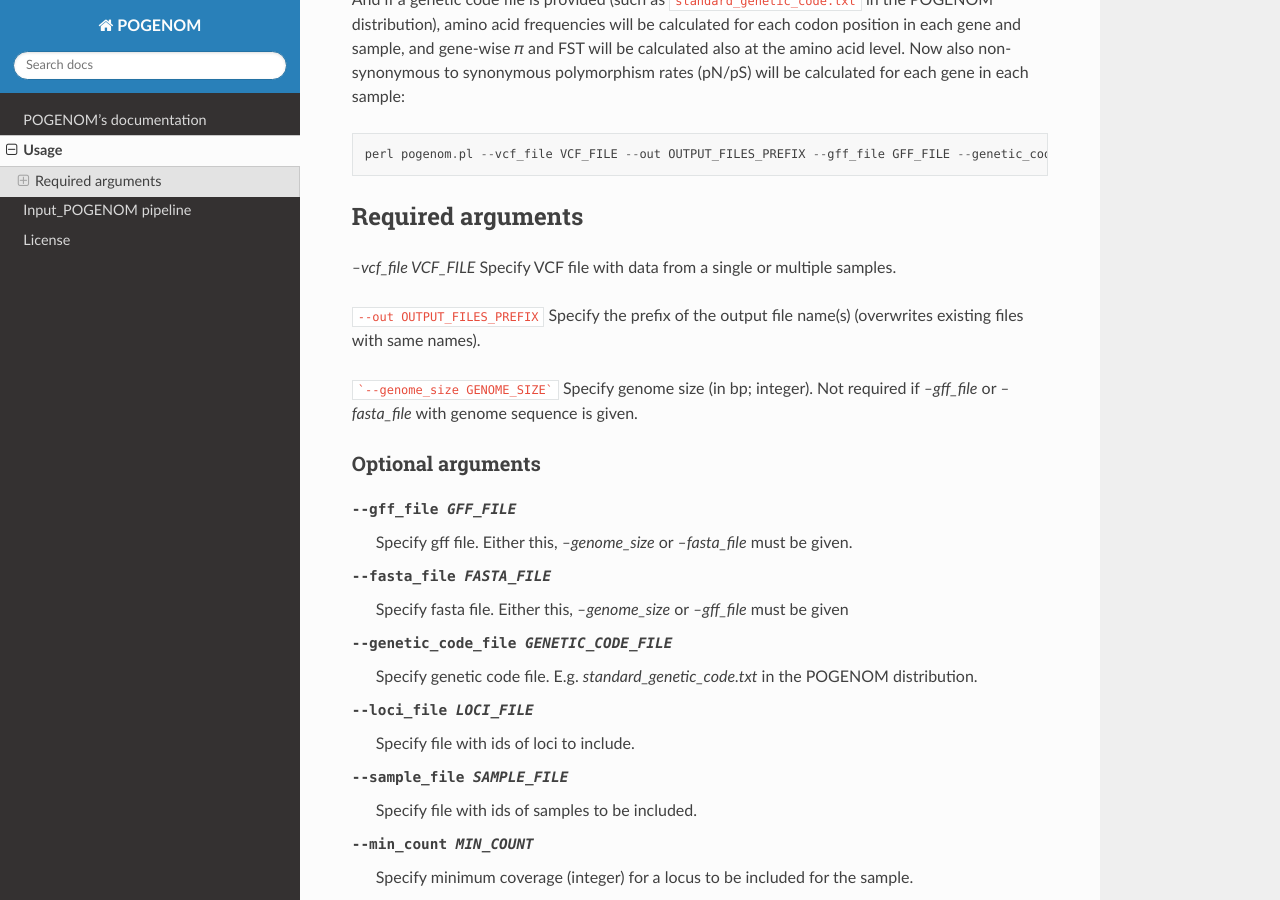
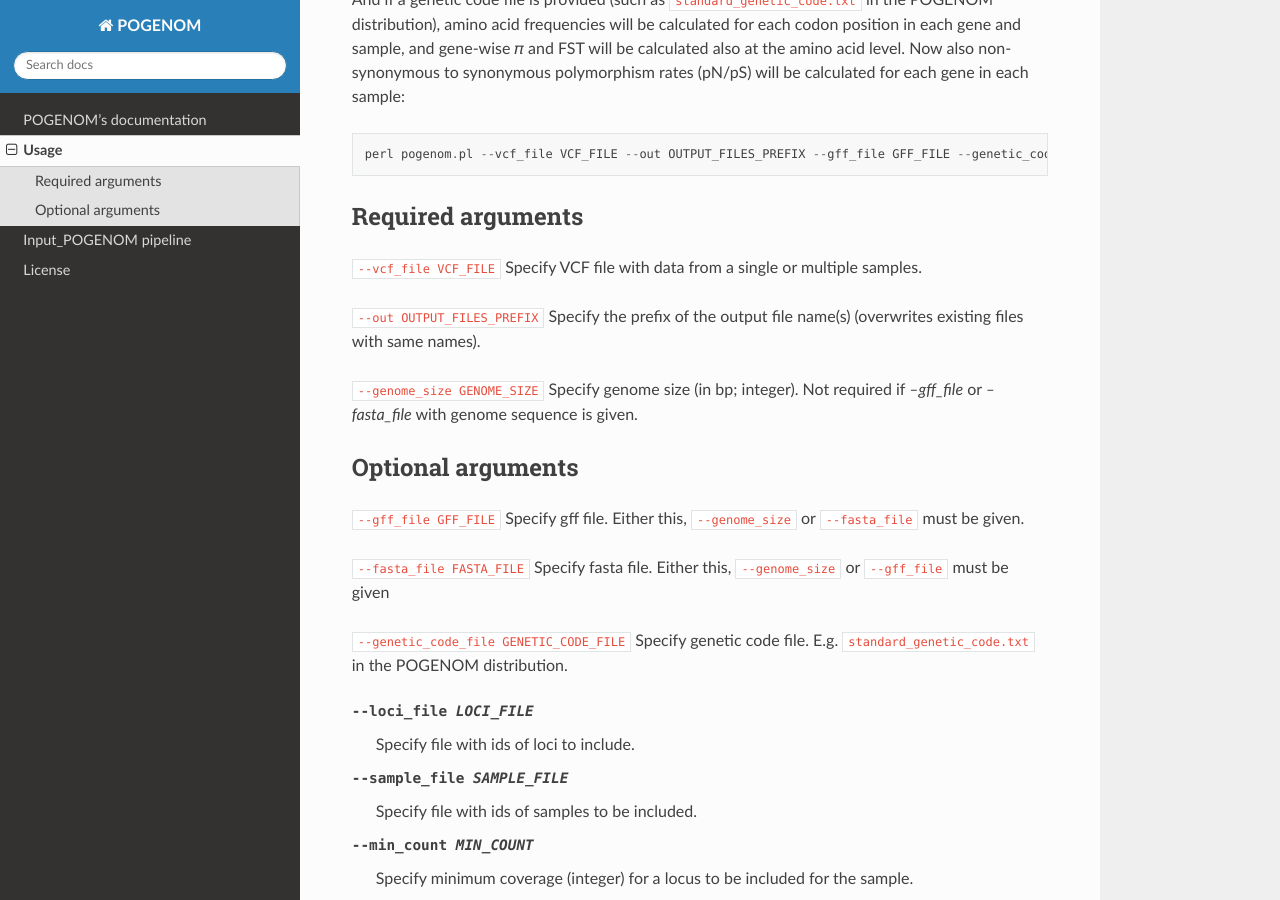
Before and after one commit to EnvGen/POGENOM, a Sphinx documentation site: the page built from docs/source/Usage_POGENOM.rst, in a window 1280 px wide and 900 px high, scrolled down 631 px. Built offline with Sphinx 7.4.7 and the Read the Docs theme 2.0.0, drawn with Linux system fonts in a browser that asks for light colours; some of the changed lines change nothing that is shown.

Commit message:
Update Usage_POGENOM.rst

````diff
--- a/docs/source/Usage_POGENOM.rst
+++ b/docs/source/Usage_POGENOM.rst
@@ -25,24 +25,21 @@ And if a genetic code file is provided (such as ``standard_genetic_code.txt`` in
 Required arguments
 ------------------
 
-`--vcf_file VCF_FILE` Specify VCF file with data from a single or multiple samples.
+``--vcf_file VCF_FILE`` Specify VCF file with data from a single or multiple samples.
 
 ``--out OUTPUT_FILES_PREFIX`` Specify the prefix of the output file name(s) (overwrites existing files with same names).
 
-```--genome_size GENOME_SIZE``` Specify genome size (in bp; integer). Not required if `--gff_file` or `--fasta_file` with genome sequence is given.
+``--genome_size GENOME_SIZE`` Specify genome size (in bp; integer). Not required if `--gff_file` or `--fasta_file` with genome sequence is given.
 
 
 Optional arguments
-^^^^^^^^^^^^^^^^^^
+------------------
 
---gff_file GFF_FILE
- Specify gff file. Either this, `--genome_size` or `--fasta_file` must be given.
+``--gff_file GFF_FILE`` Specify gff file. Either this, ``--genome_size`` or ``--fasta_file`` must be given.
 
---fasta_file FASTA_FILE
- Specify fasta file. Either this, `--genome_size` or `--gff_file` must be given
+``--fasta_file FASTA_FILE`` Specify fasta file. Either this, ``--genome_size`` or ``--gff_file`` must be given
 
---genetic_code_file GENETIC_CODE_FILE
- Specify genetic code file. E.g. `standard_genetic_code.txt` in the POGENOM distribution.
+``--genetic_code_file GENETIC_CODE_FILE`` Specify genetic code file. E.g. ``standard_genetic_code.txt`` in the POGENOM distribution.
 
 --loci_file LOCI_FILE
  Specify file with ids of loci to include.
````
